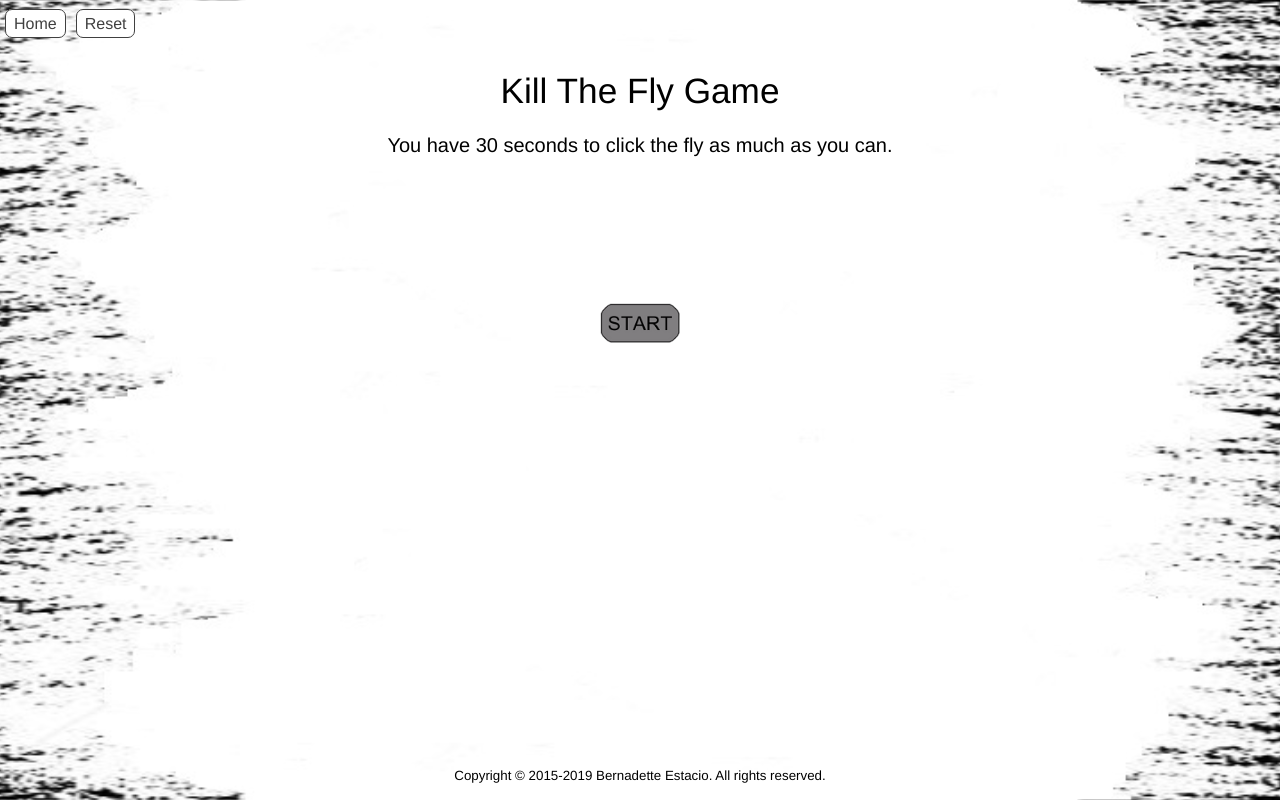
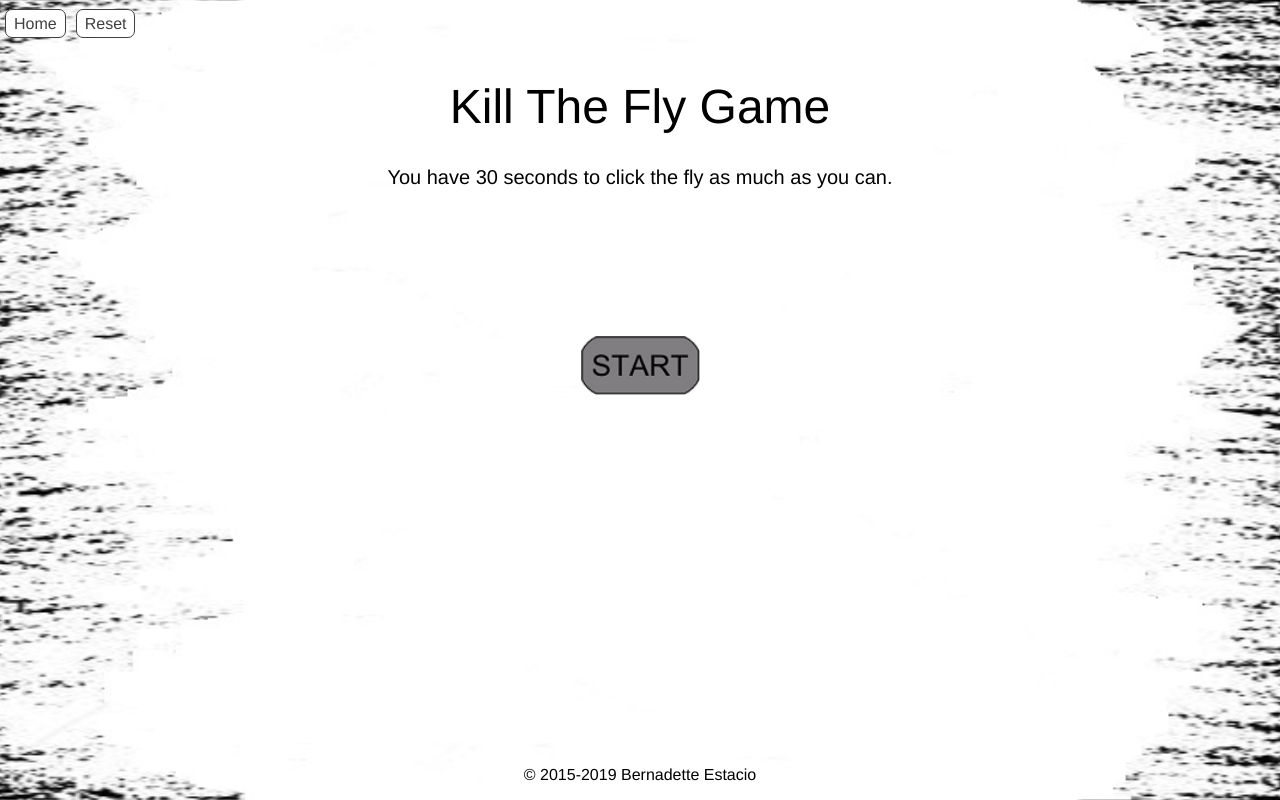
Before and after one commit to bernadette-codes/Kill-The-Fly-Game-App, a React (Create React App) app: page / in a window 1280 px wide. Shown: the top 800 px of the page. Built offline with nearby package versions, Linux system fonts and the light colour scheme.

Commit message:
Updated code

```diff
--- a/src/App.js
+++ b/src/App.js
@@ -39,7 +39,7 @@ class App extends Component {
     });
     // Timer
     setInterval(
-      function() {
+      function () {
         this.state.timeLeft >= 1
           ? this.setState({ timeLeft: this.state.timeLeft - 1 })
           : this.stopGame();
@@ -54,7 +54,7 @@ class App extends Component {
       flyImg: flyImgClick
     });
     setInterval(
-      function() {
+      function () {
         this.setState({
           flyImg: flyImg
         });
@@ -65,7 +65,7 @@ class App extends Component {
 
   stopGame = () => {
     setTimeout(
-      function() {
+      function () {
         this.setState({
           counter: false,
           fly: false,
@@ -115,11 +115,7 @@ class App extends Component {
         <Fail fail={fail} />
 
         <footer>
-          <p>
-            <small>
-              Copyright © 2015-{new Date().getFullYear()} Bernadette Estacio.
-              All rights reserved.
-            </small>
+          <p>© 2015-{new Date().getFullYear()} Bernadette Estacio
           </p>
         </footer>
       </div>
--- a/src/components/mainContent.js
+++ b/src/components/mainContent.js
@@ -39,7 +39,7 @@ const MainContent = ({
           alt="START"
           className={startClass}
           id="startButton"
-          width="80"
+          width="120"
           onClick={startGame}
         />
       </div>
--- a/src/components/nav.js
+++ b/src/components/nav.js
@@ -4,7 +4,7 @@ const Nav = ({ reset }) => {
   return (
     <nav>
       <a
-        href="http://bernadetteengleman.com/index.html"
+        href="https://bernadetteestacio.site/"
         target="_blank"
         rel="noopener noreferrer"
       >
--- a/src/index.css
+++ b/src/index.css
@@ -45,7 +45,7 @@ main {
 }
 
 h1 {
-  font-size: 2.2em;
+  font-size: 3em;
   font-weight: 400;
 }
 
```
